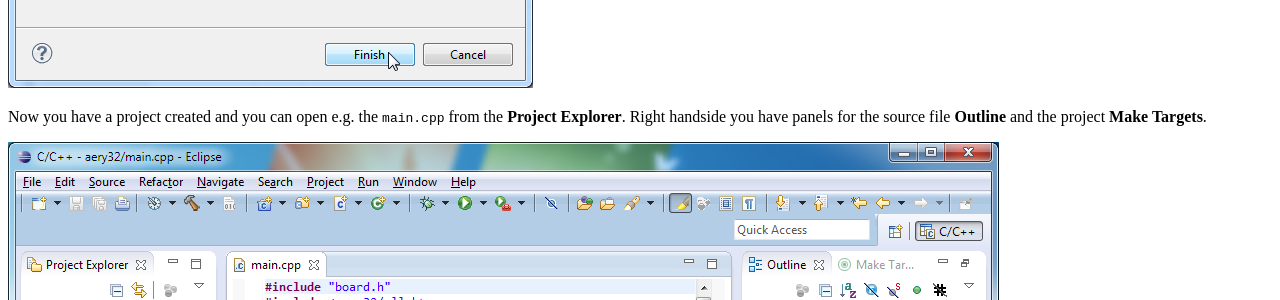
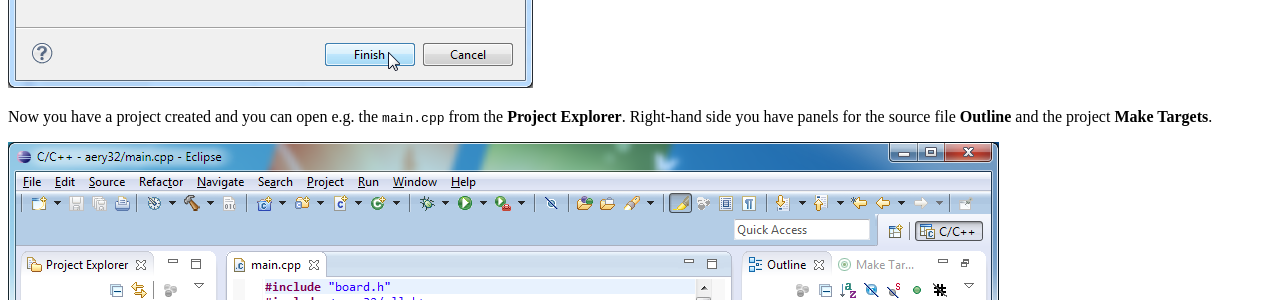
Before and after one commit to aery32/aery32-refguide, a Sphinx documentation site: the page built from source/use_with_eclipse.rst, in a window 1280 px wide and 900 px high, scrolled down 3655 px. Shown: the part 152-452 px from the top of the window. Built offline with Sphinx 7.4.7, drawn with Linux system fonts in a browser that asks for light colours; some of the changed text lies outside the part shown.

Commit message:
Fix right-hand and left-hand side typos

```diff
--- a/source/use_with_eclipse.rst
+++ b/source/use_with_eclipse.rst
@@ -25,7 +25,7 @@
     :target: _images/eclipse_juno_open_cdt_perspective.png
     :alt: Open perspective in Eclipse Juno
 
-It is also good idea to use **UTF-8** text file encoding and Unix style new text file line delimiter (Aery32 Framework uses these settings). You can change these preferences globally for the workspace you are working from **Window / Preferences**. From the left side list select **General / Workspace**.
+It is also good idea to use **UTF-8** text file encoding and Unix style new text file line delimiter (Aery32 Framework uses these settings). You can change these preferences globally for the workspace you are working from **Window / Preferences**. From the left-hand side list select **General / Workspace**.
 
 .. image:: ../images/eclipse_juno_utf8_by_default.png
     :target: _images/eclipse_juno_utf8_by_default.png
@@ -52,7 +52,7 @@
     :target: _images/eclipse_juno_import_existing_code.png
     :alt: Import existing code in Eclipse Juno
 
-Now you have a project created and you can open e.g. the ``main.cpp`` from the **Project Explorer**. Right handside you have panels for the source file **Outline** and the project **Make Targets**.
+Now you have a project created and you can open e.g. the ``main.cpp`` from the **Project Explorer**. Right-hand side you have panels for the source file **Outline** and the project **Make Targets**.
 
 .. image:: ../images/eclipse_juno_makefile_project_created.png
     :target: _images/eclipse_juno_makefile_project_created.png
```
Also changed, not shown: images/eclipse_juno_open_perspective.png (deleted).
